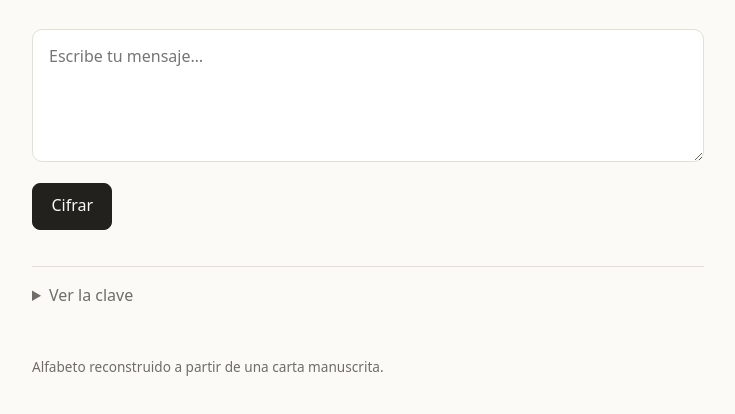
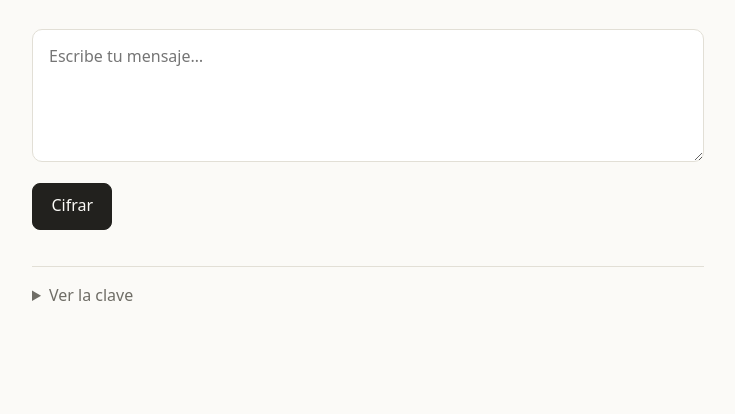
Before and after one commit to josuearbaiza1998/EncriptadoSMRLD, a plain HTML site: page index.html in a window 1280 px wide. Shown: the part 122-536 px from the top of the page, without its empty margins (272-1007 px from the left). Drawn offline with Linux system fonts and the light colour scheme.

Commit message:
Quita la leyenda del pie de página
Co-Authored-By: Claude Opus 5.5 <noreply@anthropic.com>

```diff
--- a/index.html
+++ b/index.html
@@ -37,10 +37,6 @@
     <p class="nota">Las letras h, k, w, x, z y ñ no estaban en el alfabeto original;
       se añadieron siguiendo el mismo sistema de forma base y circulito.</p>
   </details>
-
-  <footer>
-    <p>Alfabeto reconstruido a partir de una carta manuscrita.</p>
-  </footer>
 </main>
 <script src="app.js"></script>
 </body>
--- a/styles.css
+++ b/styles.css
@@ -107,8 +107,6 @@ summary:hover { color: var(--fg); }
 
 .nota { color: var(--muted); font-size: .85rem; margin: 1.25rem 0 0; }
 
-footer { margin-top: 3rem; color: var(--muted); font-size: .85rem; }
-footer p { margin: 0; }
 
 .vh {
   position: absolute; width: 1px; height: 1px;
```
